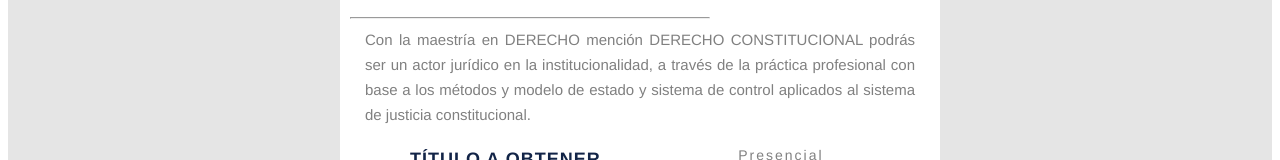
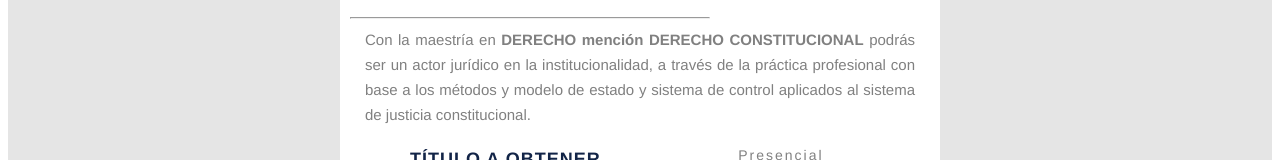
Before and after one commit to IPG-UPSE/derecho-constitucional, a plain HTML site: page index.html in a window 1280 px wide. Shown: the part 385-545 px from the top of the page. Drawn offline with Linux system fonts and the light colour scheme; grey boxes are pictures that could not be loaded.

Commit message:
Update index.html

```diff
--- a/index.html
+++ b/index.html
@@ -27,7 +27,7 @@
 			</div>
 
 			<div style="text-align: justify; line-height: 25px; margin-bottom: 20px; padding: 0 25px; color: #808080; font-size: 15px;">
-				Con la maestría en DERECHO mención DERECHO CONSTITUCIONAL podrás ser un actor jurídico en la institucionalidad, a través de la práctica profesional con base a los métodos y modelo de estado y sistema de control aplicados al sistema de justicia constitucional.
+				Con la maestría en <b>DERECHO mención DERECHO CONSTITUCIONAL</b> podrás ser un actor jurídico en la institucionalidad, a través de la práctica profesional con base a los métodos y modelo de estado y sistema de control aplicados al sistema de justicia constitucional.
 				<!-- INGRESAR INFORMACIÓN -->
 			</div>
 
```
